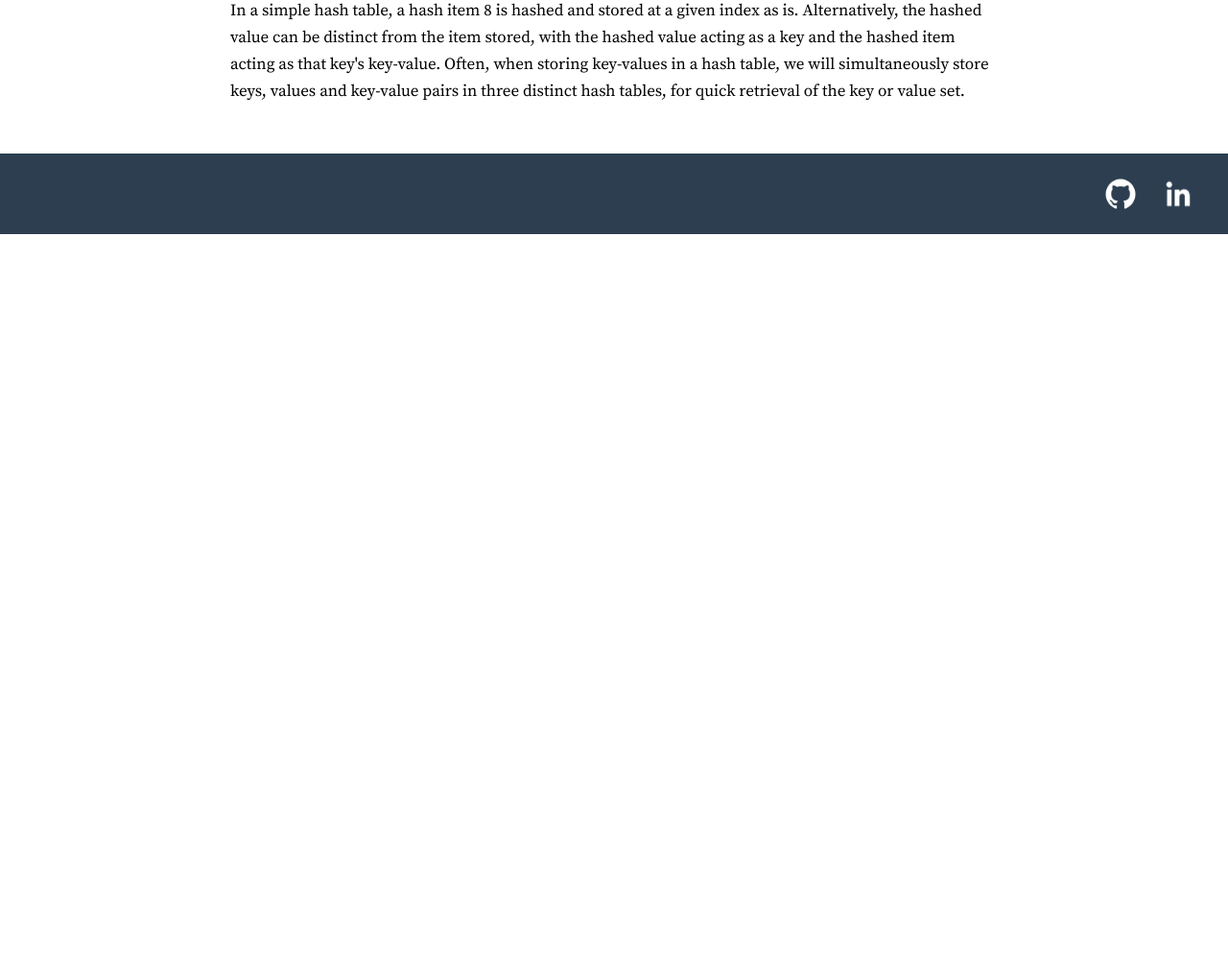
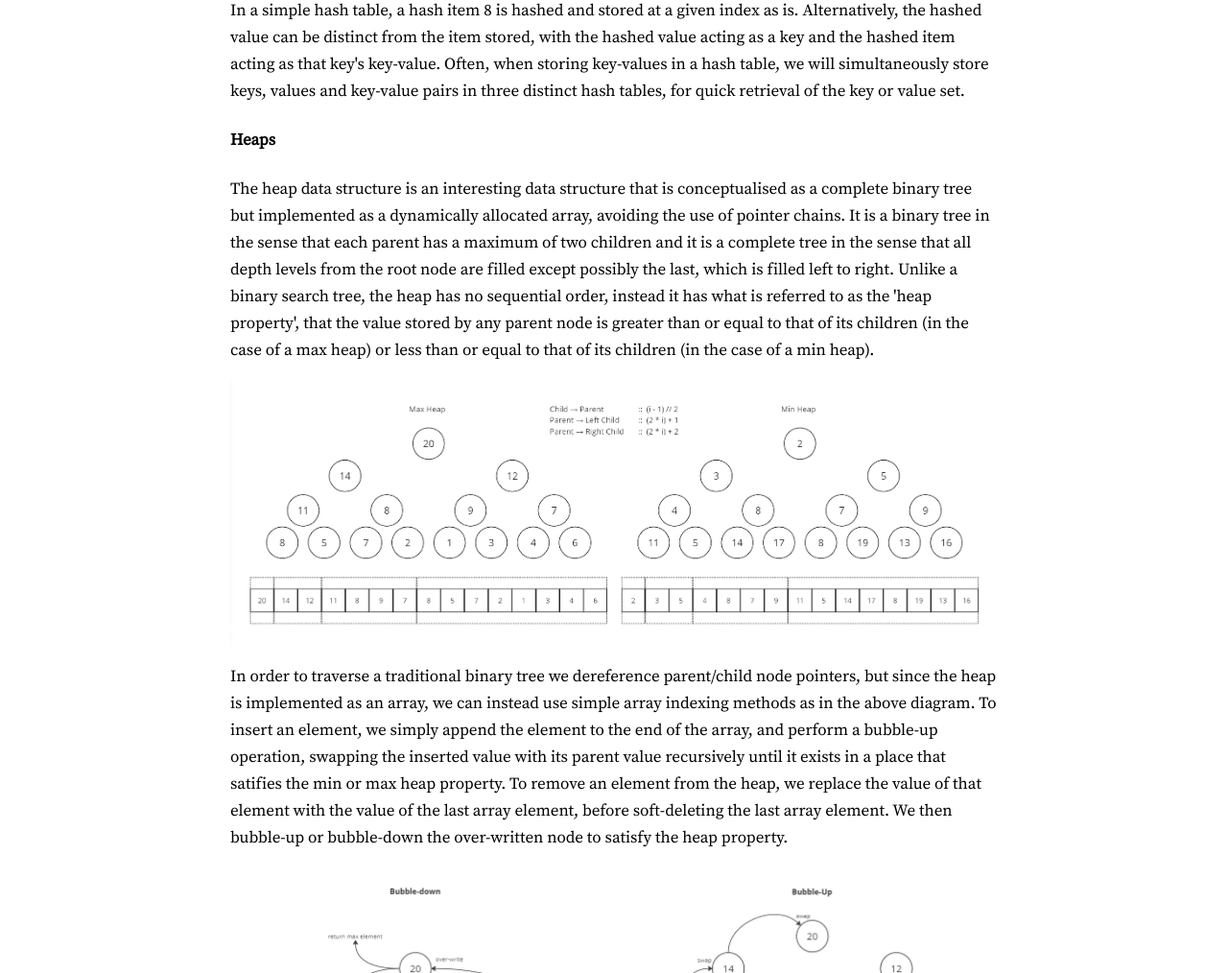
Before and after one commit to Rory-Mac/personal-website, a Jekyll site: the page built from High-Level Programming/Imperative.markdown, in a window 1280 px wide and 1400 px high, scrolled down 11010 px. Shown: the part 386-1400 px from the top of the window at 96% size. Built offline with Jekyll 4.4.1, drawn with Linux system fonts in a browser that asks for light colours; before the commit the page ends 11640 px from its top, so only the background shows below that; some of the changed text lies outside the part shown.

Commit message:
explanation of heap data structure + operations (bubble-up/down/insertion/removal)

```diff
--- a/High-Level Programming/Imperative.markdown
+++ b/High-Level Programming/Imperative.markdown
@@ -160,3 +160,21 @@ equally across the index range.</p>
 from the item stored, with the hashed value acting as a key and the hashed item acting as that key's key-value. Often, when storing
 key-values in a hash table, we will simultaneously store keys, values and key-value pairs in three distinct hash tables, for quick
 retrieval of the key or value set.</p>
+<h4>Heaps</h4>
+<p>The heap data structure is an interesting data structure that is conceptualised as a complete binary tree but implemented as a
+dynamically allocated array, avoiding the use of pointer chains. It is a binary tree in the sense that each parent has a maximum of
+two children and it is a complete tree in the sense that all depth levels from the root node are filled except possibly the last, which
+is filled left to right. Unlike a binary search tree, the heap has no sequential order, instead it has what is referred to as the
+'heap property', that the value stored by any parent node is greater than or equal to that of its children (in the case of a max heap)
+or less than or equal to that of its children (in the case of a min heap).</p>
+<p><img src="/Assets/images/heap_data_structure.png" width="100%" height="100%"></p>
+<p>In order to traverse a traditional binary tree we dereference parent/child node pointers, but since the heap is implemented as an
+array, we can instead use simple array indexing methods as in the above diagram. To insert an element, we simply append the element to
+the end of the array, and perform a bubble-up operation, swapping the inserted value with its parent value recursively until it exists in
+a place that satifies the min or max heap property. To remove an element from the heap, we replace the value of that element with the
+value of the last array element, before soft-deleting the last array element. We then bubble-up or bubble-down the over-written node to
+satisfy the heap property.</p>
+<p><img src="/Assets/images/heap_operations.png" width="100%" height="100%"></p>
+<p>Like the binary search tree, the heap data structure has \(O(log_2n)\) insertion and removal in the average and worst case. The
+heap also allows for removal of the maximum/minimum element in logarithmic rather than linear time, as is the case with arrays and
+search trees. Thus, the heap is used when any time we wish to be able to access the maximum/minimum element efficiently.</p>
```
